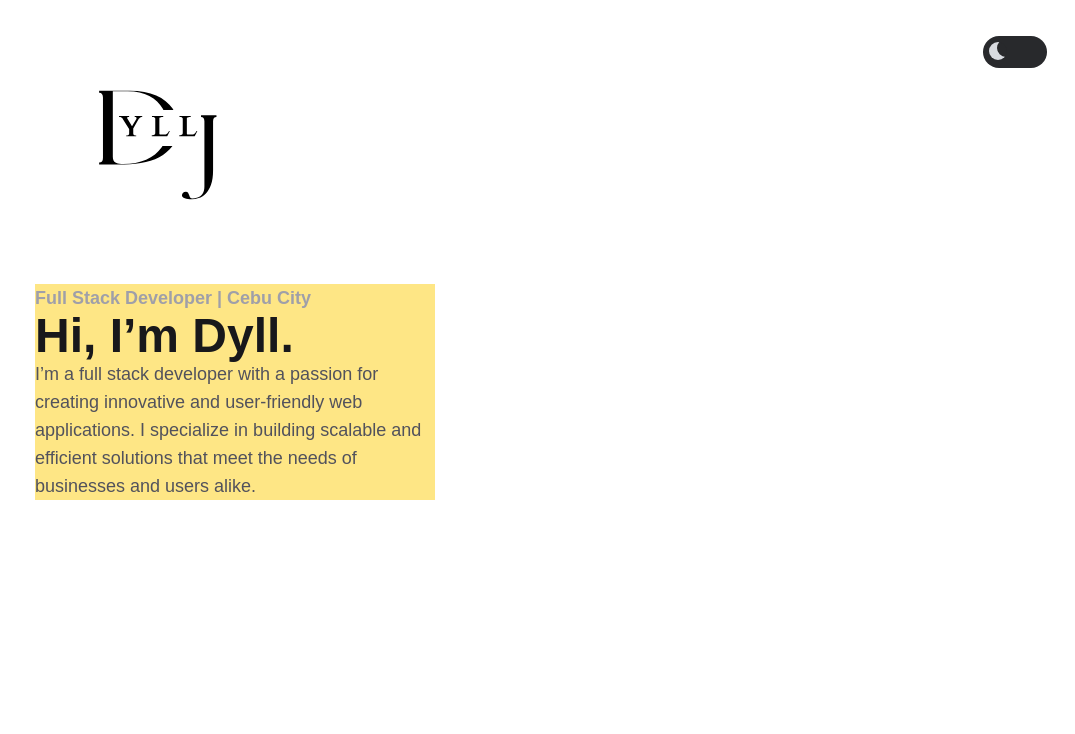
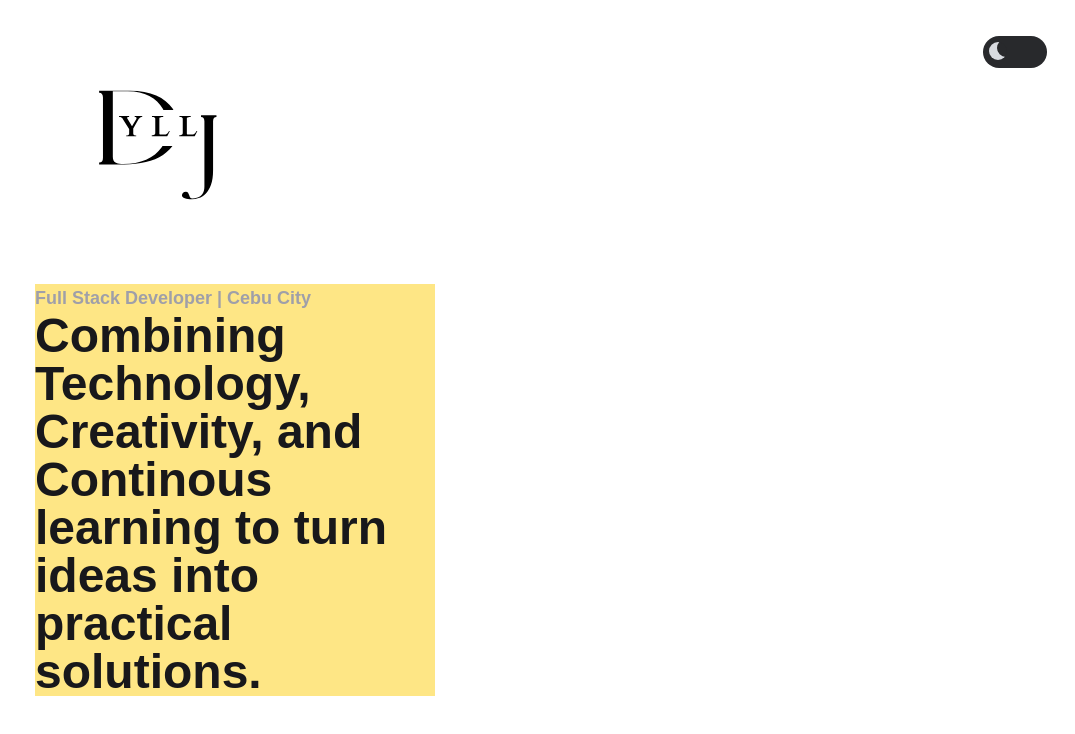
Before and after one commit to Dyllj/about_dyll, a Next.js app: page / in a window 1280 px wide. Shown: the top 734 px of the page, without its empty margins (205-1280 px from the left). Built offline with nearby package versions, Linux system fonts and the light colour scheme.

Commit message:
Update Home page content to enhance messaging and clarity

```diff
--- a/app/page.tsx
+++ b/app/page.tsx
@@ -21,10 +21,7 @@ export default function Home() {
       <section className="mt-6 ml-60 flex flex-col gap-4">
         <div className=" w-100 bg-amber-200">
           <h6 className="text-lg font-semibold text-zinc-400">Full Stack Developer | Cebu City</h6>
-        <h1 className="text-5xl font-bold text-zinc-900">Hi, I’m Dyll.</h1>
-        <p className="text-lg text-zinc-600">
-          I’m a full stack developer with a passion for creating innovative and user-friendly web applications. I specialize in building scalable and efficient solutions that meet the needs of businesses and users alike.
-        </p>
+          <h1 className="text-5xl font-bold text-zinc-900">Combining Technology, Creativity, and Continous learning to turn ideas into practical solutions.</h1>
         </div>
 
       </section>
```
